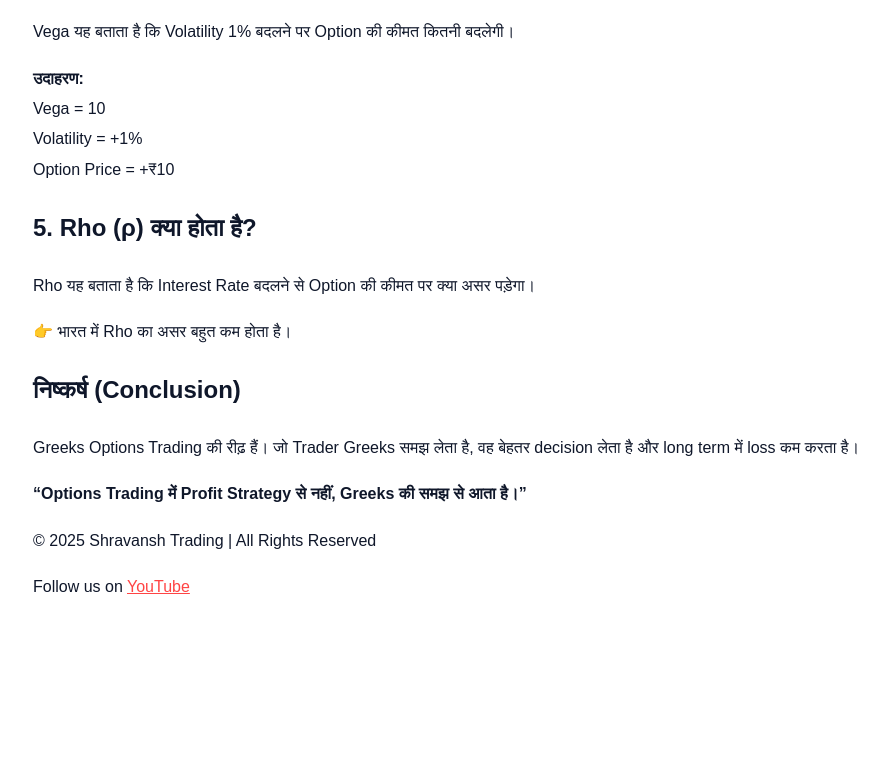
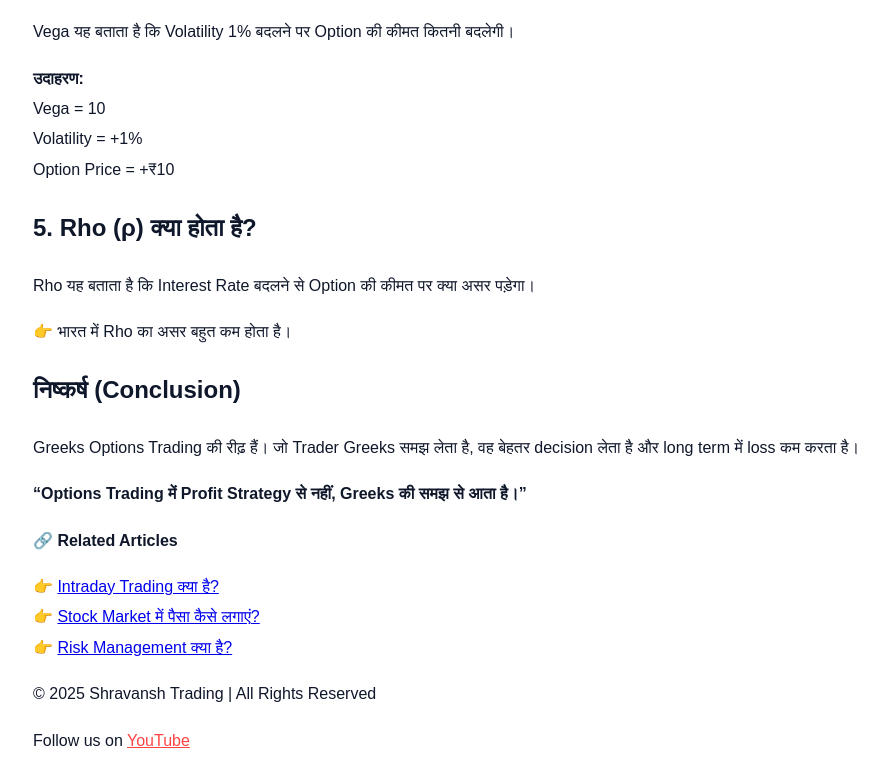
Before and after one commit to shravanshtrading/shravanshtrading.github.io, a plain HTML site: page stock-market-me-greeks-kya-hote-hai.html in a window 1280 px wide. Shown: the part 2486-3270 px from the top of the page, without its empty margins (157-1045 px from the left). Before the commit the page ends 3122 px from the top, so only its background shows below. Drawn offline with Linux system fonts and the light colour scheme.

Commit message:
stock-market-me-greeks-kya-hote-hai.html

```diff
--- a/stock-market-me-greeks-kya-hote-hai.html
+++ b/stock-market-me-greeks-kya-hote-hai.html
@@ -145,6 +145,11 @@ Option Price = +₹10</p>
 
 <p><strong>“Options Trading में Profit Strategy से नहीं, Greeks की समझ से आता है।”</strong></p>
 
+  <p><strong>🔗 Related Articles</strong></p>
+  <p>👉 <a href="intraday-trading-kya-hai.html">Intraday Trading क्या है?</a><br>
+  👉 <a href="stock-market-me-paisa-kaise-lagaye.html">Stock Market में पैसा कैसे लगाएं?</a><br>
+  👉 <a href="risk-management-kya-hai.html">Risk Management क्या है?</a></p>
+
 
   <footer>
 © 2025 Shravansh Trading | All Rights Reserved
```
